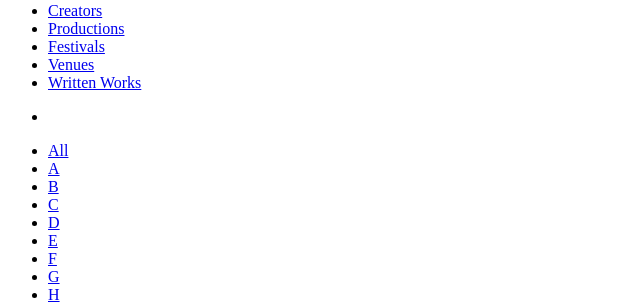
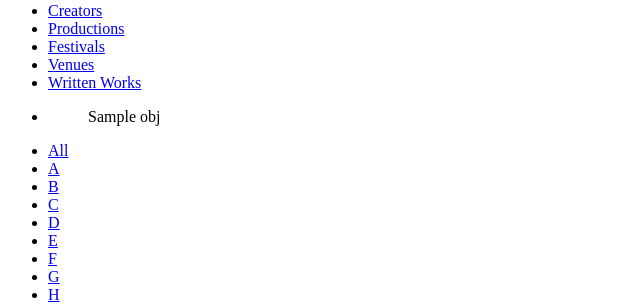
Before and after one commit to umdsp/romeu, a Django app: template templates/archive/venues_list.html in a window 1280 px wide. Shown: the part 309-613 px from the top of the page, without its empty margins (0-640 px from the left). Run offline with Django 3.2, Linux system fonts and the light colour scheme; the template is opened without the code that fills it: most values are stand-ins (such as "Sample title", 1, 10 or a date in 2020); parts of the project's set-up code (start-up, migrations or seed data) failed here and were passed over; some libraries are stand-ins or nearby versions.

Commit message:
Turn random thumbnails into figures/figcaptions

```diff
--- a/archive/views.py
+++ b/archive/views.py
@@ -52,6 +52,7 @@
                 item = {}
                 item['image'] = obj.files.all()[0].filepath
                 item['title'] = obj.title
+                item['creator_name'] = obj.related_creator.all()[0].display_name
                 item['creator_id'] = obj.related_creator.all()[0].pk
                 objects_list.append(item)
 
@@ -115,6 +116,7 @@
                 item = {}
                 item['image'] = obj.files.all()[0].filepath
                 item['title'] = obj.title
+                item['production_title'] = obj.related_production.all()[0].title
                 item['production_id'] = obj.related_production.all()[0].pk
                 objects_list.append(item)
 
@@ -190,6 +192,7 @@
                 item = {}
                 item['image'] = obj.files.all()[0].filepath
                 item['title'] = obj.title
+                item['work_title'] = obj.related_work.all()[0].title
                 item['work_id'] = obj.related_work.all()[0].pk
                 objects_list.append(item)
 
@@ -253,6 +256,7 @@
                 item = {}
                 item['image'] = obj.files.all()[0].filepath
                 item['title'] = obj.title
+                item['venue_title'] = obj.locations.all()[0].title
                 item['loc_id'] = obj.locations.all()[0].pk
                 objects_list.append(item)
 
--- a/templates/archive/creators_list.html
+++ b/templates/archive/creators_list.html
@@ -12,11 +12,14 @@
         <ul id="random_thumbs">
         {% for obj in digital_objects %}
             <li>
+                <figure>
                 <a href="/creator/{{ obj.creator_id }}">
                     {% thumbnail obj.image "210x210" crop="center" as im %}
                         <img src="{{ im.url }}" />
                     {% endthumbnail %}
                 </a>
+                <figcaption>{{ obj.creator_name }}</figcaption>
+                </figure>
             </li>
         {% endfor %}
         </ul>
--- a/templates/archive/productions_list.html
+++ b/templates/archive/productions_list.html
@@ -12,11 +12,14 @@
         <ul id="random_thumbs">
         {% for obj in digital_objects %}
             <li>
+                <figure>
                 <a href="/production/{{ obj.production_id }}">
                     {% thumbnail obj.image "210x210" crop="center" as im %}
                         <img src="{{ im.url }}" />
                     {% endthumbnail %}
                 </a>
+                <figcaption>{{ obj.production_title }}</figcaption>
+                </figure>
             </li>
         {% endfor %}
         </ul>
--- a/templates/archive/venues_list.html
+++ b/templates/archive/venues_list.html
@@ -12,11 +12,14 @@
         <ul id="random_thumbs">
         {% for obj in digital_objects %}
             <li>
+                <figure>
                 <a href="/venue/{{ obj.loc_id }}">
                     {% thumbnail obj.image "210x210" crop="center" as im %}
                         <img src="{{ im.url }}" />
                     {% endthumbnail %}
                 </a>
+                <figcaption>{{ obj.venue_title }}</figcaption>
+                </figure>
             </li>
         {% endfor %}
         </ul>
--- a/templates/archive/workrecords_list.html
+++ b/templates/archive/workrecords_list.html
@@ -12,11 +12,14 @@
         <ul id="random_thumbs">
         {% for obj in digital_objects %}
             <li>
+                <figure>
                 <a href="/writtenwork/{{ obj.work_id }}">
                     {% thumbnail obj.image "210x210" crop="center" as im %}
                         <img src="{{ im.url }}" />
                     {% endthumbnail %}
                 </a>
+                <figcaption>{{ obj.work_title }}</figcaption>
+                </figure>
             </li>
         {% endfor %}
         </ul>
```
